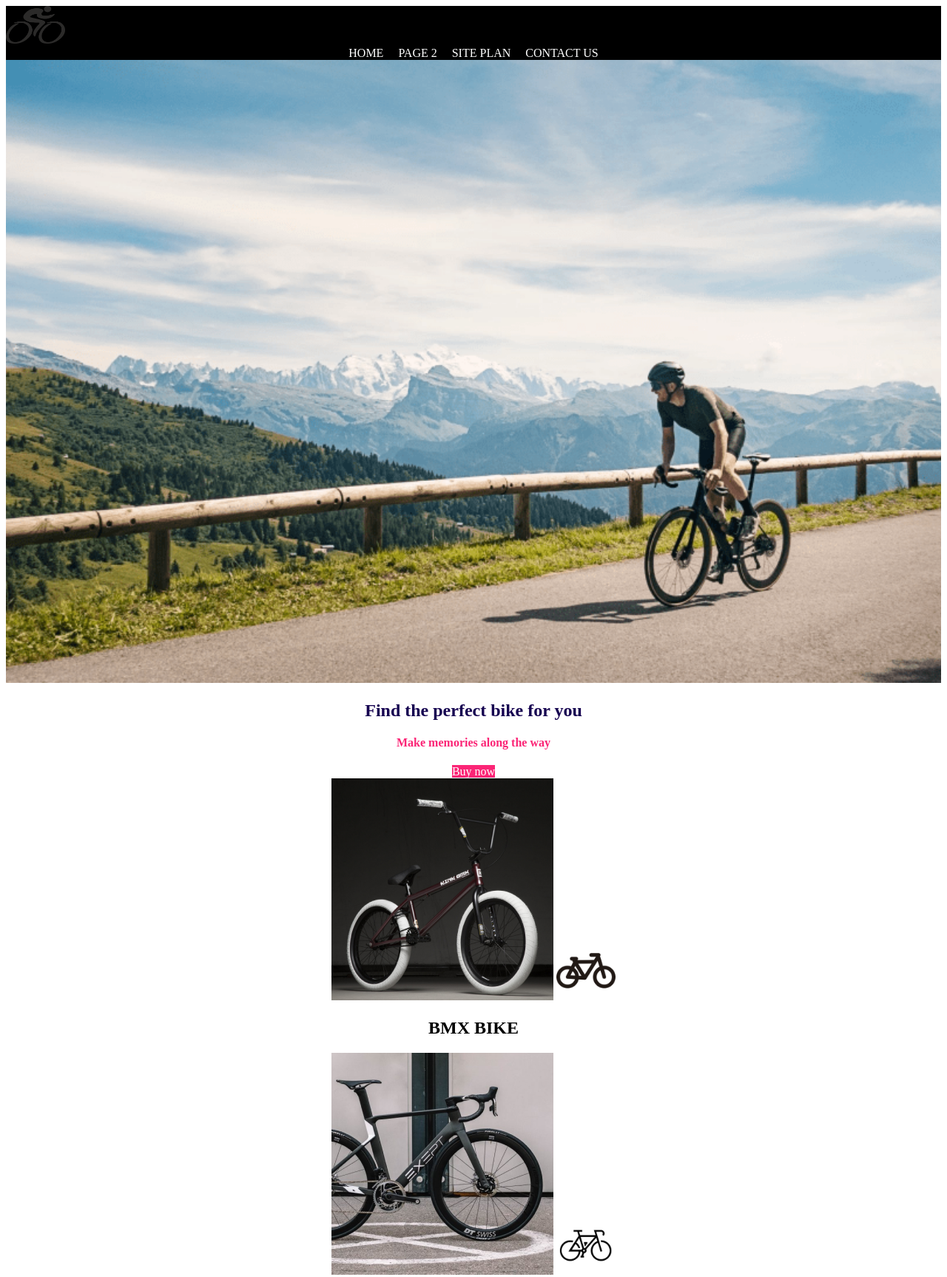
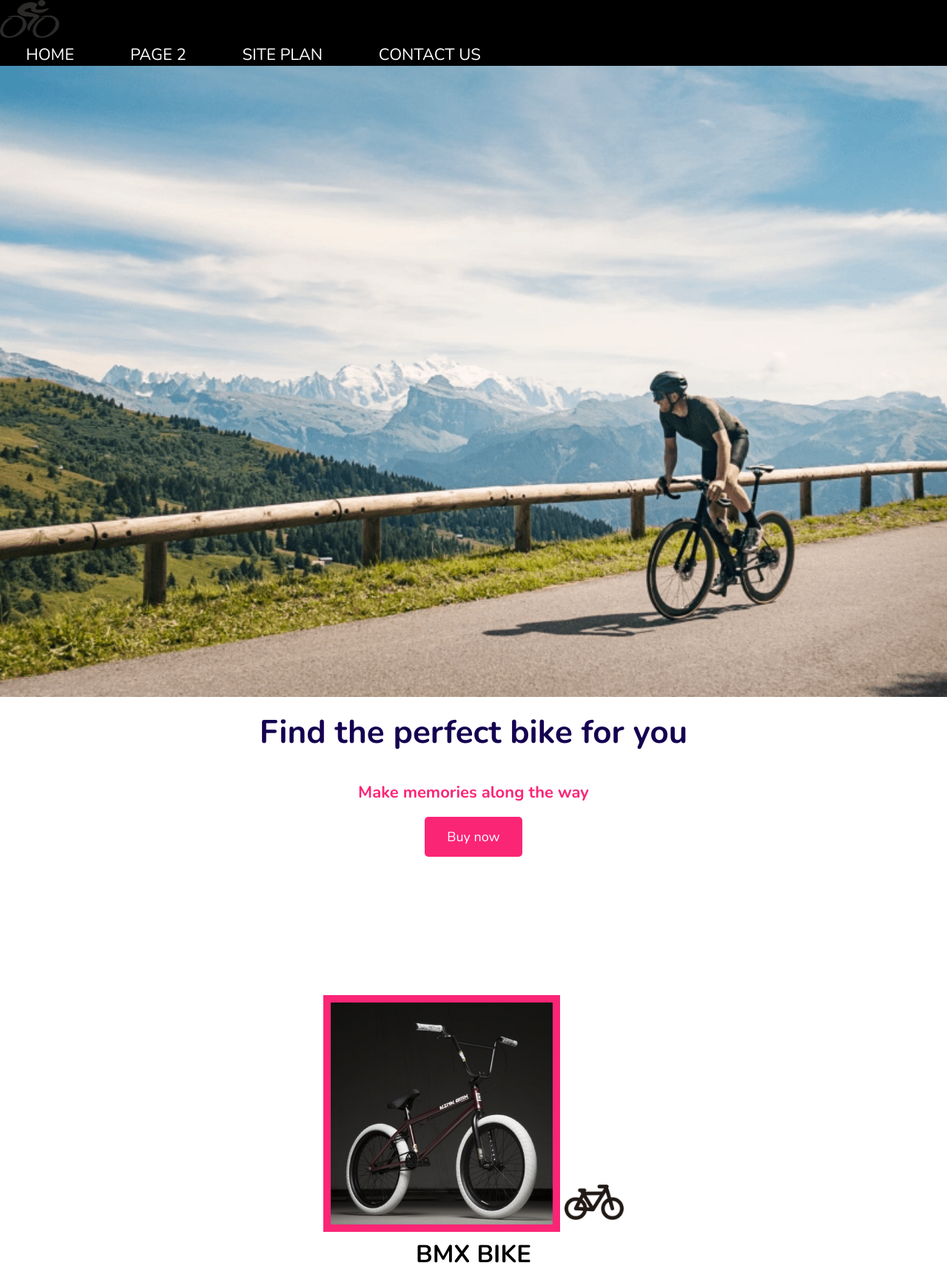
Before and after one commit to diegog-ux10/wdd130, a plain HTML site: page wwr/index.html in a window 1280 px wide. Shown: the top 1726 px of the page at 74% size. Drawn offline with nearby package versions, Linux system fonts and the light colour scheme.

Commit message:
More CSS: Fonts and Spacing

```diff
--- a/wwr/styles/styles.css
+++ b/wwr/styles/styles.css
@@ -1,10 +1,23 @@
+@import url('https://fonts.googleapis.com/css2?family=Montserrat:wght@100;200;300;400;500;600;700&family=Nunito:wght@300;400;500;700;800&display=swap');
+
+body {
+    font-family: 'Nunito', 'Arial', sans-serif;
+    font-size: 22px;
+    margin: 0;
+    padding: 0;
+}
+
+h2 {
+    margin: 0;
+}
+
+#logo_link {
+    padding-top: 5px;
+}
+
 #content {
     max-width: 1600px;
     margin: 0 auto;
-}
-
-nav {
-    text-align: center;
 }
 
 nav a {
@@ -12,7 +25,7 @@ nav a {
     color: white;
     text-decoration: none;
     text-transform: uppercase;
-    padding: 8px;
+    padding: 35px;
 }
 
 #hero-msg h1, #hero-msg h4 {
@@ -47,6 +60,13 @@ nav a:hover {
     background-color: #FB2576;
     color: white;
     text-decoration: none;
+    font-size: 18px;padding: 15px 30px;
+    margin-top: 50px;
+    border-radius: 5px;
+}
+
+.bmx-card, .road-card, .hybrid-card {
+    margin: 200px 0;
 }
 
 .buy:hover {
@@ -61,20 +81,36 @@ color: #000;
 .msg {
     background-color: #150050;
     color: white;
+    line-height: 1.5em;
+    padding: 35px;
+}
+
+.msg h2 {
+    font-family: 'Montserrat';
+}
+
+.msg p {
+    font-size: .8em;
+    padding-bottom: 15px;
 }
 
 footer {
     background-color: #150050;
     color: white;
+    margin-top: 200px;
 }
 
 footer a {
     color: white;
     text-decoration: none;
+    padding: 25px 50px;
 }
 
 .home-title {
-color:  #150050;
+    color:  #150050;
+    font-family: 'Nunito';
+    font-size: 2em;
+    margin-top: 10px;
 }
 
 h4 {
@@ -91,6 +127,7 @@ footer a:hover {
 
 .icon {
     width: 80px;
+    padding-top: 10px;
 }
 
 #hero-img {
@@ -104,3 +141,15 @@ footer p {
 footer p a:hover {
     text-decoration: underline;
 }
+
+footer .social img  {
+    padding-top: 15px;
+}
+
+.card-img {
+    border: 10px solid #FB2576;
+}
+
+main section img {
+    box-sizing: border-box;
+}
```
